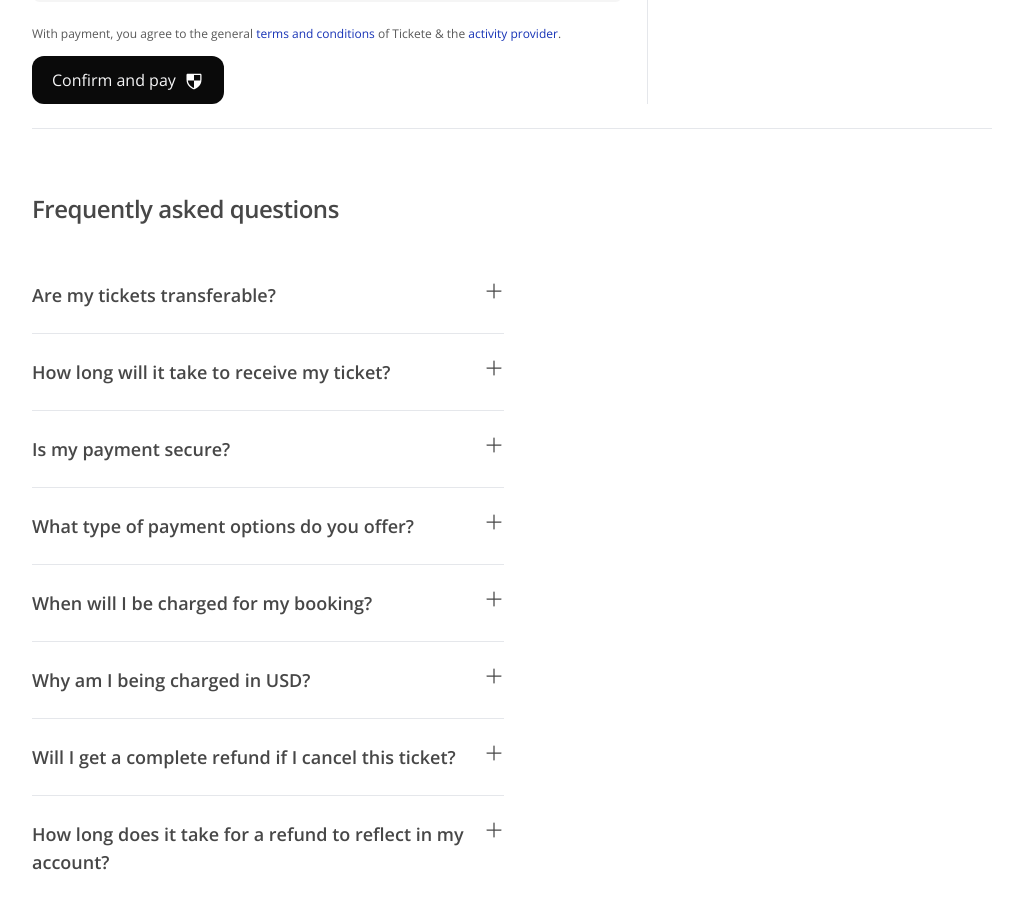
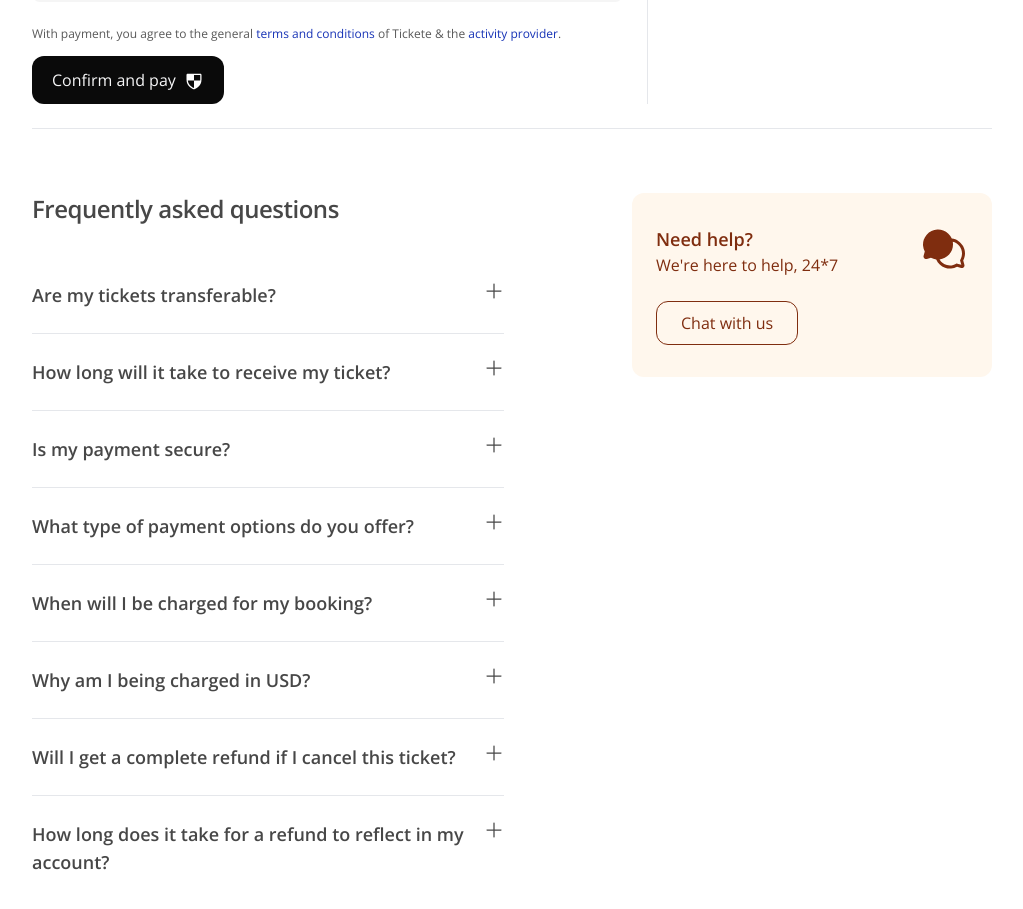
Before and after one commit to Rrhul0/checkout-page, a Next.js app: page / in a window 1280 px wide. Shown: the part 1280-2189 px from the top of the page, without its empty margins (128-1151 px from the left). Built offline with nearby package versions, Linux system fonts and the light colour scheme.

Commit message:
added need help section by creating help component

```diff
--- a/app/page.tsx
+++ b/app/page.tsx
@@ -1,4 +1,5 @@
 import Faqs from '@/components/faqs'
+import Help from '@/components/help'
 import PaymentForm from '@/components/paymentForm'
 import TicketInformation from '@/components/ticketInformation'
 
@@ -11,9 +12,9 @@ export default function Home() {
 				<TicketInformation />
 			</div>
 			<div className='border-b mt-6' />
-			<div className='flex gap-32'>
+			<div className='flex gap-32 items-start'>
 				<Faqs />
-				<div className='w-[360px]'></div>
+				<Help />
 			</div>
 		</div>
 	)
--- /dev/null
+++ b/components/help.tsx
@@ -0,0 +1,24 @@
+import Image from 'next/image'
+import chatImage from '@/public/chat.svg'
+
+export default function Help() {
+	return (
+		<div className='w-[360px] rounded-xl bg-pumpkin/1 px-6 py-8 mt-16 flex items-start justify-between'>
+			<div className='flex flex-col gap-6 items-start text-pumpkin/10'>
+				<div>
+					<p className=' font-semibold text-lg'>Need help?</p>
+					<p>We&apos;re here to help, 24*7</p>
+				</div>
+				<button className='border border-pumpkin/10 rounded-xl px-6 h-11'>
+					Chat with us
+				</button>
+			</div>
+			<Image
+				src={chatImage}
+				width={48}
+				height={48}
+				alt='chat'
+			/>
+		</div>
+	)
+}
--- a/tailwind.config.js
+++ b/tailwind.config.js
@@ -15,6 +15,8 @@ module.exports = {
 			colors: {
 				'blue-crayola/9': '#1733B6',
 				'green-sacramento/9': '#006642',
+				'pumpkin/1': '#FFF7ED',
+				'pumpkin/10': '#7F2D0F',
 				'grayscale-g-2': '#474747',
 				'grayscale-g-3': '#595959',
 				'grayscale-g-6': '#D6D6D6',
```
Also changed, not shown: public/chat.svg (added).
